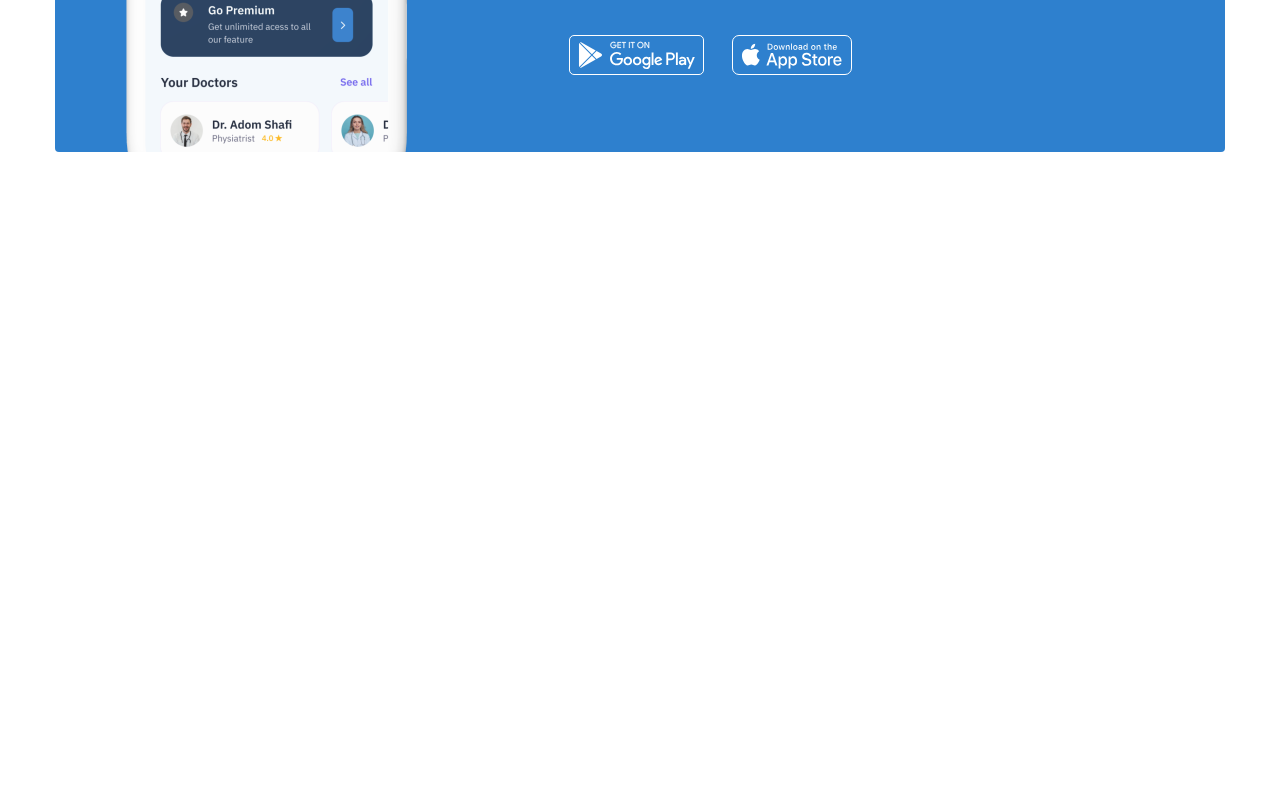
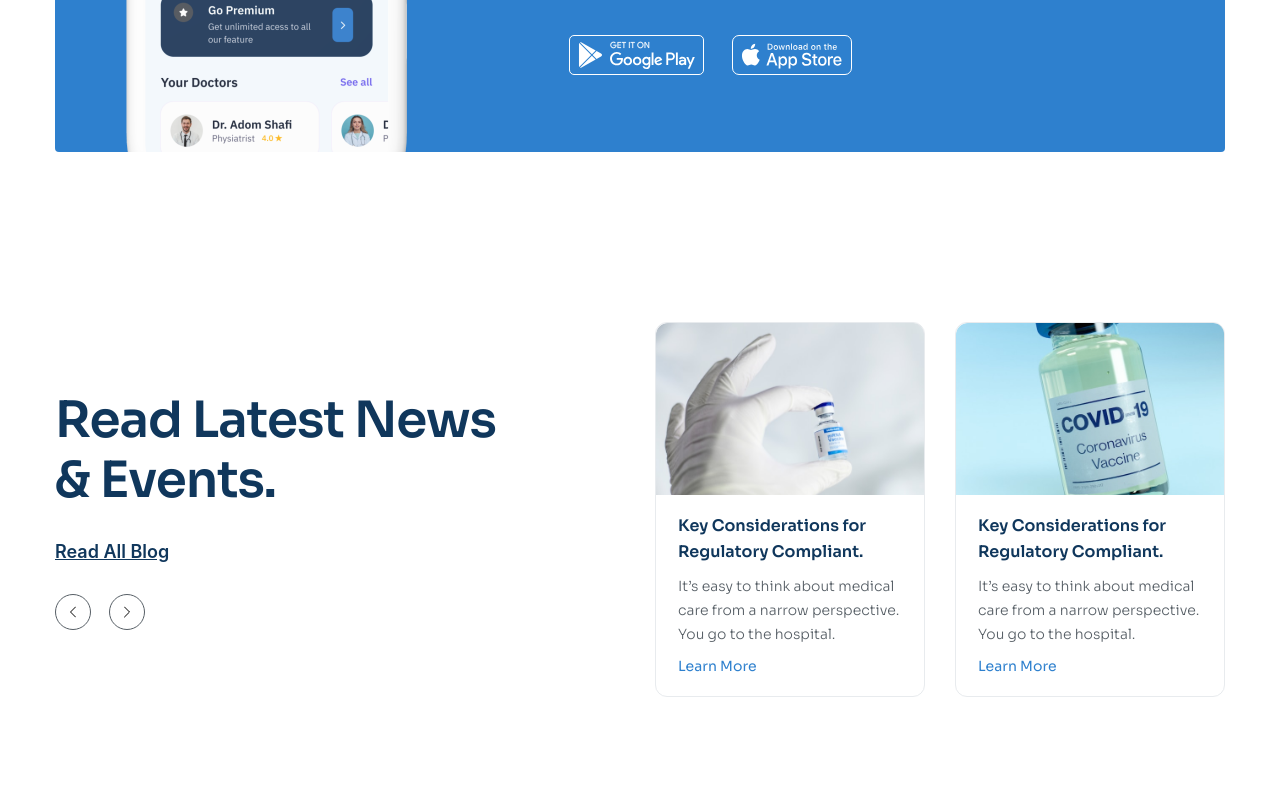
Before and after one commit to BachNguyen264/Figma_3, a plain HTML site: page index.html in a window 1280 px wide. Shown: the part 4807-5592 px from the top of the page. Drawn offline with Linux system fonts and the light colour scheme.

Commit message:
code phần blog

```diff
--- a/assets/css/style.css
+++ b/assets/css/style.css
@@ -473,3 +473,95 @@ a{
     column-gap: 28px;
     align-items: center;
 }
+/* =================blog============== */
+.blog{
+    padding: 85px 0;
+}
+
+.blog__inner{
+    display: flex;
+    justify-content: space-between;
+    align-items: center;
+}
+.blog__content{
+    width: 40%;
+}
+
+.blog__heading{
+    max-width: 470px;
+}
+.blog__more{
+    display: inline-block;
+    margin-top: 28px;
+    color: #10375C;
+    font-family: Inter;
+    font-size: 1.8rem;
+    font-weight: 600;
+    line-height: 1.56; /* 155.556% */
+    text-decoration-line: underline;
+}
+.blog__control{
+    margin-top: 28px;
+}
+.blog__list{
+    display: flex;
+    column-gap: 30px;
+}
+.blog-item{
+    width: 270px;
+    height: 375px;
+    border-radius: 12px;
+    border: 1px solid #E8EBEE;
+    background: #FFF;
+    overflow: hidden;
+}
+.blog-item__thumb{
+    width: 270px;
+    height: 172px;
+    border-radius: 12px 12px 0px 0px;
+    object-fit: cover;
+    transition: 0.25s;
+}
+
+.blog-item__heading{
+    max-width: 224px;
+    display: inline-block;
+    margin-top: 18px;
+    margin-left: 22px;
+    color: #10375C;
+    font-size: 1.6rem;
+    font-weight: 600;
+    line-height: 1.625; /* 162.5% */
+}
+.blog-item__desc{
+    margin: 10px 22px 0px;
+    max-width: 226px;
+    color: #575F66;
+    font-size: 1.4rem;
+    font-weight: 300;
+    line-height: 1.71; /* 171.429% */
+}
+.blog-item__more{
+    display: inline-block;
+    margin-top: 10px;
+    margin-left: 22px;
+    color: #2E80CE;
+    font-size: 14px;
+    font-style: normal;
+    font-weight: 400;
+    line-height: normal;
+}
+
+.blog-item:hover{
+    box-shadow: 0px 18px 50px 0px rgba(0, 0, 0, 0.05);
+    border-color: transparent;
+}
+
+.blog-item:hover .blog-item__thumb{
+    transform: scale(1.1);
+}
+
+.blog-item__wrap{
+    height: 172px;
+    overflow: hidden;
+}
--- a/index.html
+++ b/index.html
@@ -269,6 +269,61 @@
                 </div>
             </div>
           </section>
+          <!--blog-->
+          <section class="blog">
+            <div class="container">
+                <div class="blog__inner">
+                    <!-- left -->
+                        <section class="blog__content">
+                            <h2 class="section-heading blog__heading">Read Latest News & Events.</h2>
+                            <a href="#!" class="blog__more">Read All Blog</a>
+                            <div class="control blog__control">
+                                <!-- previous -->
+                                 <button class="control__btn">
+                                    <svg class="control-icon" xmlns="http://www.w3.org/2000/svg" width="6" height="12" viewBox="0 0 6 12" fill="none">
+                                        <path d="M5.5 1L0.5 6L5.5 11" stroke="currentColor" stroke-linecap="round" stroke-linejoin="round"/>
+                                      </svg>
+                                 </button>
+                                 <!-- next -->
+                                 <button class="control__btn">
+                                    <svg class="control-icon control-icon--next" xmlns="http://www.w3.org/2000/svg" width="6" height="12" viewBox="0 0 6 12" fill="none">
+                                        <path d="M5.5 1L0.5 6L5.5 11" stroke="currentColor" stroke-linecap="round" stroke-linejoin="round"/>
+                                      </svg>
+                                 </button>
+                            </div>
+                        </section>
+                    <!-- right -->
+                     <div class="blog__list">
+                        <!-- item 1 -->
+                         <article class="blog-item">
+                            <figure class="blog-item__wrap">
+                                <img src="./assets/img/vac1.jpg" alt="" class="blog-item__thumb">
+                            </figure>
+                            <section class="blog-item__body">
+                                <h3>
+                                    <a href="#!" class="blog-item__heading">Key Considerations for Regulatory Compliant.</a>
+                                </h3>
+                                <p class="blog-item__desc">It’s easy to think about medical care from a narrow perspective. You go to the hospital.</p>
+                                <a href="#!" class="blog-item__more">Learn More</a>
+                            </section>
+                         </article>
+                         <!-- item 2 -->
+                         <article class="blog-item">
+                            <figure class="blog-item__wrap">
+                                <img src="./assets/img/vac2.jpg" alt="" class="blog-item__thumb">
+                            </figure>
+                            <section class="blog-item__body">
+                                <h3>
+                                    <a href="#!" class="blog-item__heading">Key Considerations for Regulatory Compliant.</a>
+                                </h3>
+                                <p class="blog-item__desc">It’s easy to think about medical care from a narrow perspective. You go to the hospital.</p>
+                                <a href="#!" class="blog-item__more">Learn More</a>
+                            </section>
+                         </article>
+                     </div>
+                </div>
+            </div>
+          </section>
      </main>
 </body>
 </html>
```
Also changed, not shown: assets/img/vac1.jpg (added), assets/img/vac2.jpg (added).
